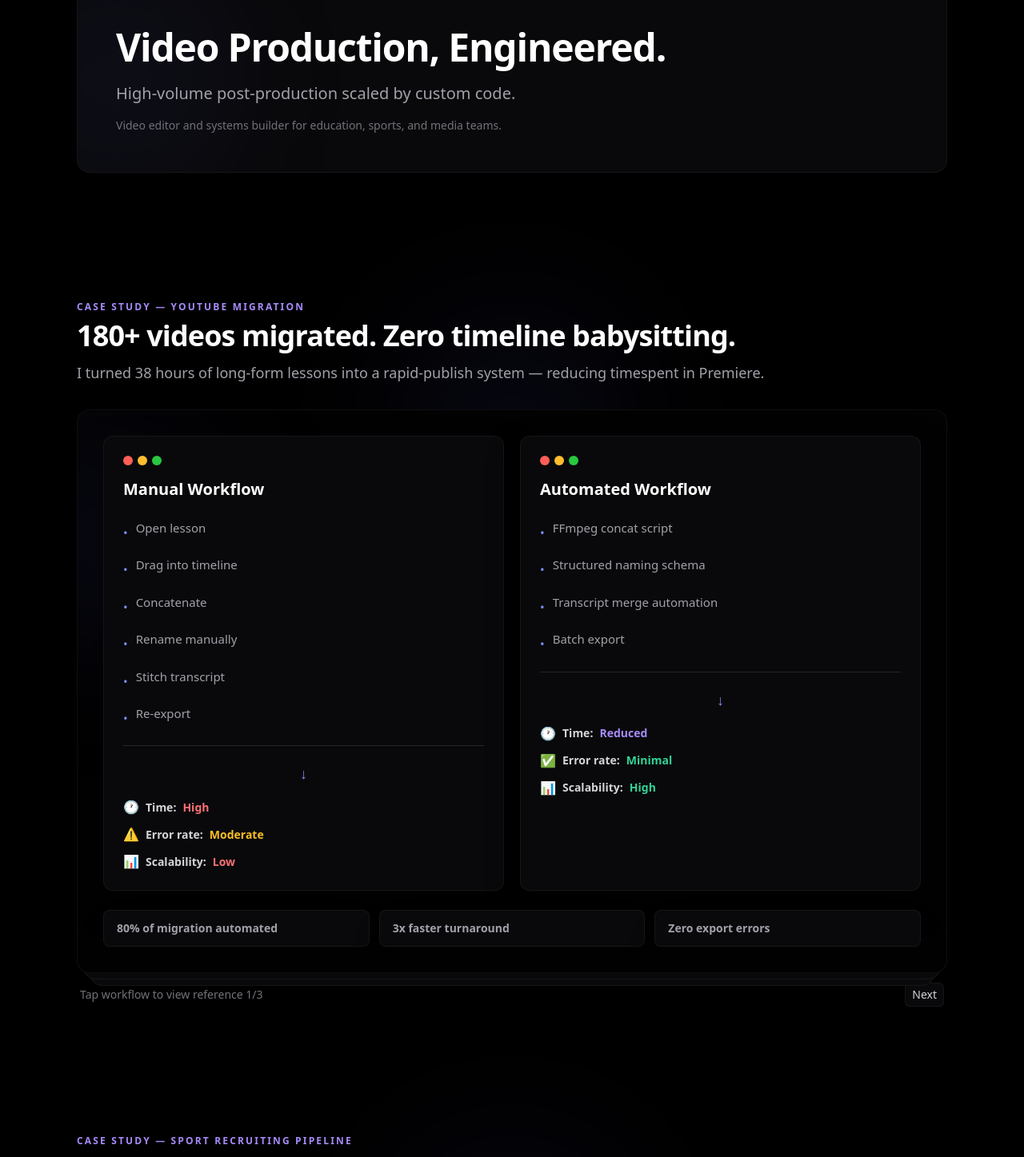
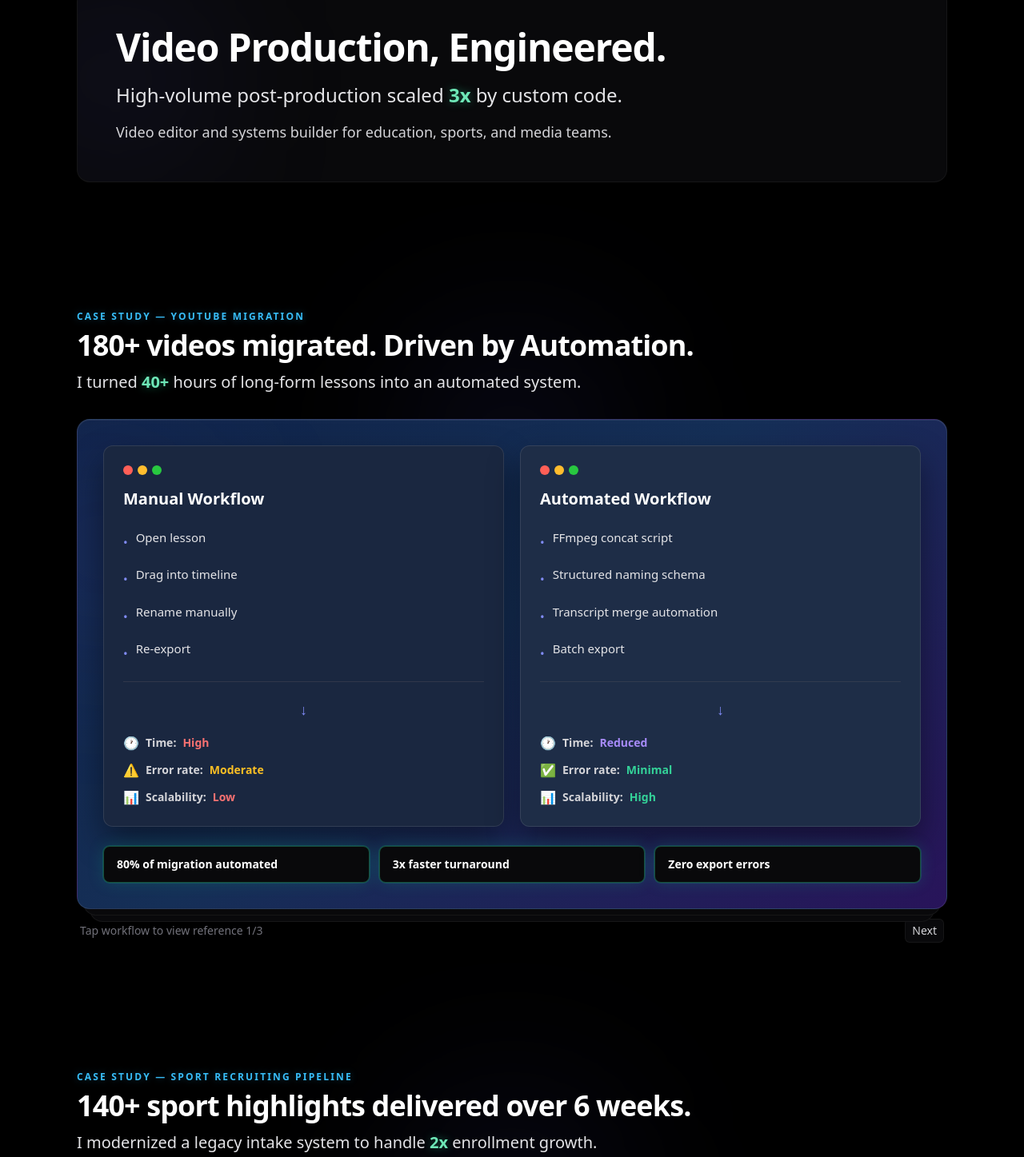
Before and after one commit to 23Maestro/singleton-systems, a Next.js app: page / in a window 1280 px wide. Shown: the part 94-1541 px from the top of the page at 80% size. Built offline with nearby package versions, Linux system fonts and the light colour scheme.

Commit message:
Refine hero and case-study visuals with improved contrast and motion

```diff
--- a/app/globals.css
+++ b/app/globals.css
@@ -12,10 +12,12 @@
 
 /* ── gradient canvas behind case study cards ── */
 .premium-surface {
-  background: #020202;
+  background:
+    linear-gradient(140deg, #102348 0%, #152f57 46%, #28145a 100%);
   position: relative;
   overflow: hidden;
-  border: 1px solid rgba(255, 255, 255, 0.05);
+  border: 1px solid rgba(255, 255, 255, 0.1);
+  box-shadow: inset 0 1px 0 rgba(255, 255, 255, 0.08);
 }
 
 /* ── macOS window chrome dots ── */
@@ -116,3 +118,11 @@
   opacity: 0;
   animation: list-fade-up 700ms ease-out forwards;
 }
+
+.blue-glow {
+  text-shadow: 0 0 10px rgba(56, 189, 248, 0.35);
+}
+
+.green-glow {
+  text-shadow: 0 0 12px rgba(52, 211, 153, 0.45);
+}
--- a/app/page.tsx
+++ b/app/page.tsx
@@ -22,10 +22,10 @@ export default function Page() {
             >
               Video Production, Engineered.
             </h1>
-            <p className="fade-up fade-up-delay-1 mt-5 max-w-3xl text-lg leading-relaxed text-zinc-400 sm:text-xl">
-              High-volume post-production scaled by custom code.
+            <p className="fade-up fade-up-delay-1 mt-5 max-w-3xl text-xl leading-relaxed text-zinc-200 sm:text-2xl">
+              High-volume post-production scaled <span className="green-glow font-semibold text-emerald-300">3x</span> by custom code.
             </p>
-            <p className="fade-up fade-up-delay-2 mt-4 text-sm text-zinc-500">
+            <p className="fade-up fade-up-delay-2 mt-4 text-base text-zinc-300 sm:text-lg">
               Video editor and systems builder for education, sports, and media teams.
             </p>
           </div>
@@ -36,17 +36,15 @@ export default function Page() {
         kind="youtube"
         id="case-study-1"
         name="YouTube Migration"
-        outcomeHeadline="180+ videos migrated. Zero timeline babysitting."
-        subtitle="I turned 38 hours of long-form lessons into a rapid-publish system — reducing timespent in Premiere."
+        outcomeHeadline="180+ videos migrated. Driven by Automation."
+        subtitle={<>I turned <span className="green-glow font-semibold text-emerald-300">40+</span> hours of long-form lessons into an automated system.</>}
         before={{
           title: "Manual Workflow",
           label: "Before",
           bullets: [
             "Open lesson",
             "Drag into timeline",
-            "Concatenate",
             "Rename manually",
-            "Stitch transcript",
             "Re-export",
           ],
           indicators: [
@@ -81,8 +79,8 @@ export default function Page() {
         kind="sport"
         id="case-study-2"
         name="Sport Recruiting Pipeline"
-        outcomeHeadline="140+ recruiting videos delivered in 6 weeks. No hand-holding."
-        subtitle="I modernized a broken intake system to handle 4x enrollment growth — on autopilot."
+        outcomeHeadline="140+ sport highlights delivered over 6 weeks."
+        subtitle={<>I modernized a legacy intake system to handle <span className="green-glow font-semibold text-emerald-300">2x</span> enrollment growth.</>}
         before={{
           title: "Manual Workflow",
           label: "Before",
@@ -91,7 +89,6 @@ export default function Page() {
             "Copy-paste formatting",
             "Inconsistent file naming",
             "Constant QC by hand",
-            "Maxed at 30/month",
           ],
           indicators: [
             { icon: "🕐", label: "Time", value: "High", color: "status-high" },
@@ -115,7 +112,7 @@ export default function Page() {
           ],
         }}
         metrics={[
-          "Scaled from 30 to 70+/month",
+          "Scaled from 30 to 70+ month",
           "140 outputs in 6 weeks",
           "Eliminated manual data entry",
         ]}
--- a/components/CapabilitiesStrip.tsx
+++ b/components/CapabilitiesStrip.tsx
@@ -8,7 +8,7 @@ export default function CapabilitiesStrip({
   return (
     <section className="py-16 sm:py-20" aria-labelledby="capabilities-heading">
       <div className="mx-auto w-full max-w-6xl px-6 lg:px-8">
-        <h2 id="capabilities-heading" className="text-xs font-semibold uppercase tracking-[0.18em] text-violet-400">
+        <h2 id="capabilities-heading" className="blue-glow text-xs font-semibold uppercase tracking-[0.18em] text-sky-400">
           What I Work With
         </h2>
         <ul className="mt-6 grid grid-cols-1 gap-3 sm:grid-cols-2 lg:grid-cols-5">
--- a/components/CaseStudy.tsx
+++ b/components/CaseStudy.tsx
@@ -1,11 +1,12 @@
 import SplitCards, { type SplitCardData } from "./SplitCards";
 import CaseStudyAccordions from "./CaseStudyAccordions";
+import type { ReactNode } from "react";
 
 export type CaseStudyProps = {
   id: string;
   name: string;
   outcomeHeadline: string;
-  subtitle: string;
+  subtitle: ReactNode;
   before: SplitCardData;
   after: SplitCardData;
   metrics: readonly [string, string, string];
@@ -27,13 +28,13 @@ export default function CaseStudy({
       <div aria-hidden className="pointer-events-none absolute left-1/2 top-28 h-64 w-64 -translate-x-1/2 rounded-full bg-indigo-500/10 blur-[100px]" />
       <div className="mx-auto w-full max-w-6xl px-6 lg:px-8">
         <header className="fade-up mb-8 max-w-4xl">
-          <p className="text-xs font-semibold uppercase tracking-[0.18em] text-violet-400">
+          <p className="blue-glow text-xs font-semibold uppercase tracking-[0.18em] text-sky-400">
             Case Study — {name}
           </p>
           <h2 id={id} className="mt-2 text-3xl font-bold tracking-tight text-white sm:text-4xl">
             {outcomeHeadline}
           </h2>
-          <p className="mt-3 text-base text-zinc-400 sm:text-lg">{subtitle}</p>
+          <p className="mt-3 text-lg leading-relaxed text-zinc-200 sm:text-xl">{subtitle}</p>
         </header>
         <CaseStudyAccordions
           kind={kind}
--- a/components/CaseStudyAccordions.tsx
+++ b/components/CaseStudyAccordions.tsx
@@ -23,8 +23,8 @@ const youtubeReferences: ReferenceItem[] = [
     id: "youtube-encoding",
     title: "Encoding Pipeline (FFmpeg)",
     content: (
-      <div className="rounded-xl border border-zinc-800 bg-[#0A0A0A] p-2.5 opacity-100 shadow-2xl sm:p-3">
-        <pre className="overflow-x-auto font-mono text-[12px] leading-relaxed text-zinc-400 sm:text-[13px]">
+      <div className="rounded-xl border border-[#4b6488] bg-[#1a2a44] p-2.5 opacity-100 shadow-[0_22px_44px_rgba(5,15,30,0.55)] sm:p-3">
+        <pre className="overflow-x-auto font-mono text-[12px] leading-relaxed text-zinc-200 sm:text-[13px]">
 {`# lesson_sequence.txt
 file '/input/01_intro_master.mov'
 file '/input/02_concepts_master.mov'
@@ -57,8 +57,8 @@ ffmpeg -i build/lesson_concat.mp4 \\
     id: "youtube-batch-rename",
     title: "Batch Rename System (AppleScript)",
     content: (
-      <div className="rounded-xl border border-zinc-800 bg-[#0A0A0A] p-2.5 opacity-100 shadow-2xl sm:p-3">
-        <pre className="overflow-x-auto font-mono text-[12px] leading-relaxed text-zinc-400 sm:text-[13px]">
+      <div className="rounded-xl border border-[#4b6488] bg-[#1a2a44] p-2.5 opacity-100 shadow-[0_22px_44px_rgba(5,15,30,0.55)] sm:p-3">
+        <pre className="overflow-x-auto font-mono text-[12px] leading-relaxed text-zinc-200 sm:text-[13px]">
 {`set lessonTitles to {"lesson one: intro", "lesson two: systems thinking", "lesson three: workflow qa", "lesson four: final review"}
 
 on pascalCase(rawText)
@@ -546,12 +546,12 @@ function getItems(kind: CaseStudyKind): ReferenceItem[] {
   return [
     {
       id: "sport-before-deadlines",
-      title: "Before: Auto-triggered deadlines",
+      title: "Before: Deadlines unknown",
       content: <SportBeforeTable />,
     },
     {
       id: "sport-after-deadlines",
-      title: "After: Deadlines start only when work is ready",
+      title: "After: Auto-triggered deadlines",
       content: <SportAfterTable />,
     },
   ];
--- a/components/MetricsStrip.tsx
+++ b/components/MetricsStrip.tsx
@@ -8,7 +8,7 @@ export default function MetricsStrip({ metrics }: MetricsStripProps) {
       {metrics.map((metric) => (
         <p
           key={metric}
-          className="rounded-lg border border-white/5 bg-zinc-950 px-4 py-3 text-sm font-semibold text-zinc-400 shadow-2xl"
+          className="rounded-lg border border-emerald-400/35 bg-zinc-950 px-4 py-3 text-sm font-semibold text-white shadow-[0_0_0_1px_rgba(16,185,129,0.2),0_0_20px_rgba(16,185,129,0.2)]"
         >
           {metric}
         </p>
--- a/components/SplitCards.tsx
+++ b/components/SplitCards.tsx
@@ -26,12 +26,12 @@ function DetailCard({
   revealClassName: string;
 }) {
   const bg = variant === "before"
-    ? "bg-zinc-950"
-    : "bg-zinc-950";
+    ? "bg-[#1a2740]"
+    : "bg-[#1e2d47]";
 
   return (
     <article
-      className={`relative rounded-xl border border-white/5 p-6 shadow-[0_18px_40px_rgba(0,0,0,0.42)] transition-all duration-300 ease-out hover:-translate-y-1 hover:border-white/15 hover:shadow-[0_30px_70px_rgba(0,0,0,0.62)] ${bg} ${revealClassName}`}
+      className={`relative rounded-xl border border-white/10 p-6 shadow-[0_18px_40px_rgba(0,0,0,0.42)] transition-all duration-300 ease-out hover:-translate-y-1 hover:border-white/20 hover:shadow-[0_30px_70px_rgba(0,0,0,0.62)] ${bg} ${revealClassName}`}
     >
       {/* macOS window chrome */}
       <div className="mac-dots">
@@ -42,7 +42,7 @@ function DetailCard({
 
       <h4 className="text-xl font-bold text-white">{data.title}</h4>
 
-      <ul className="mt-5 space-y-3 text-[15px] leading-relaxed text-zinc-400">
+      <ul className="mt-5 space-y-3 text-[15px] leading-relaxed text-zinc-200">
         {data.bullets.map((bullet, index) => (
           <li
             key={bullet}
```
